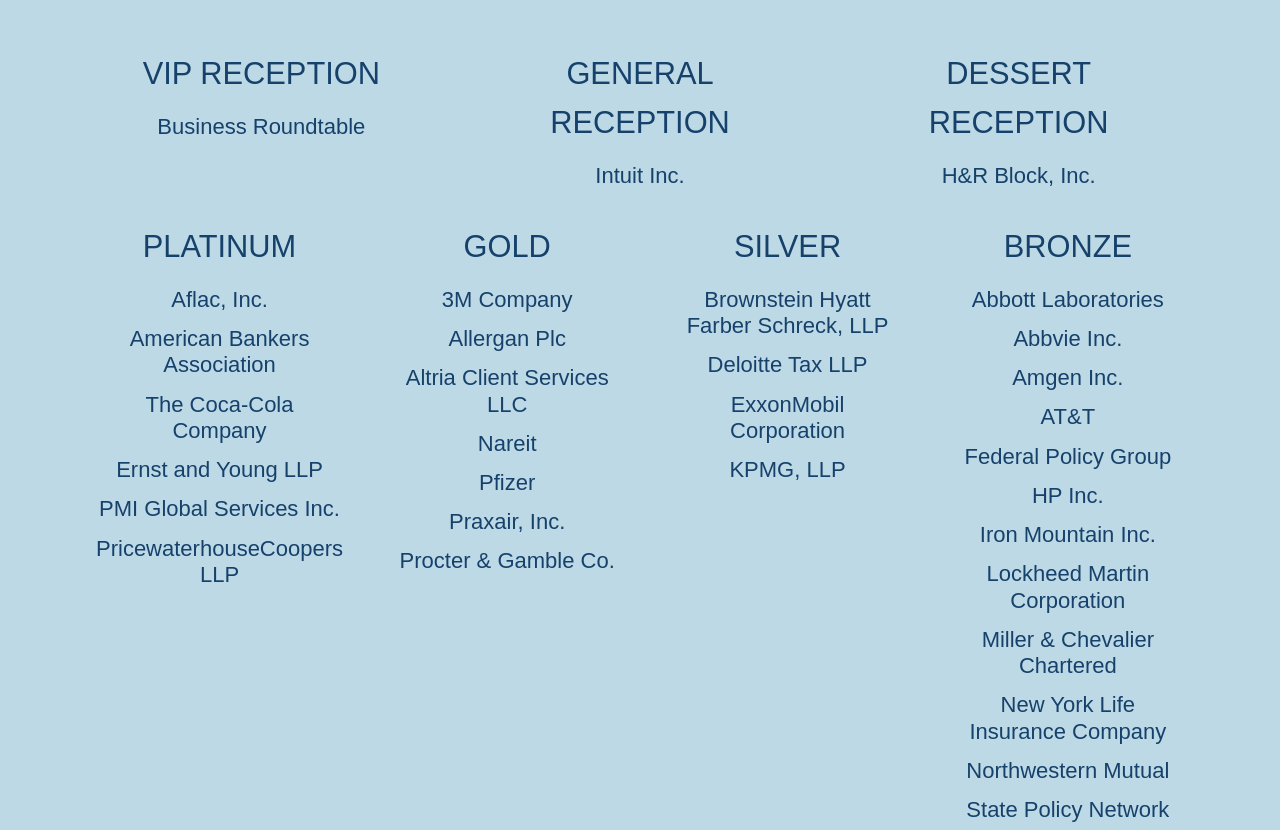
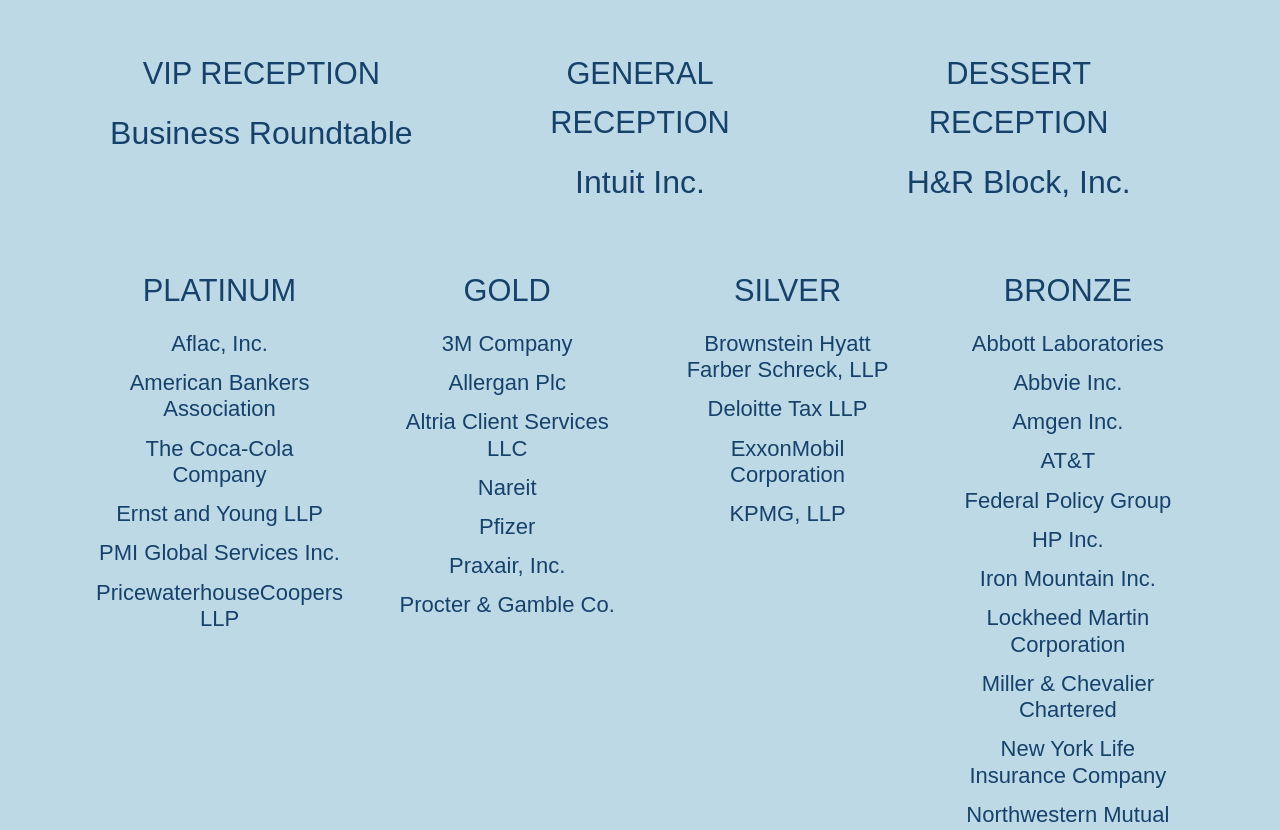
Before and after one commit to TaxFoundation/taxprom-2018, a React (Create React App) app: page / in a window 1280 px wide. Shown: the part 4875-5705 px from the top of the page. Built offline with nearby package versions, Linux system fonts and the light colour scheme; a web font is replaced by a local one.

Commit message:
Bigger package sponsor font size

```diff
--- a/src/sections/Sponsors.js
+++ b/src/sections/Sponsors.js
@@ -16,6 +16,7 @@
 `;
 
 const PackagesContainer = SponsorsContainer.extend`
+  margin-bottom: 2rem;
   @media (min-width: 920px) {
     grid-template-columns: repeat(3, 1fr);
   }
@@ -59,7 +60,7 @@
                   <h4>{p.name}</h4>
                   <SponsorsList>
                     {p.sponsors.map((s, j) => (
-                      <li key={`package-sponsor-${j}`}>
+                      <li style={{ fontSize: '32px' }} key={`package-sponsor-${j}`}>
                         {s.link ? (
                           <a href={s.link} target="_blank">
                             {s.name}
```
